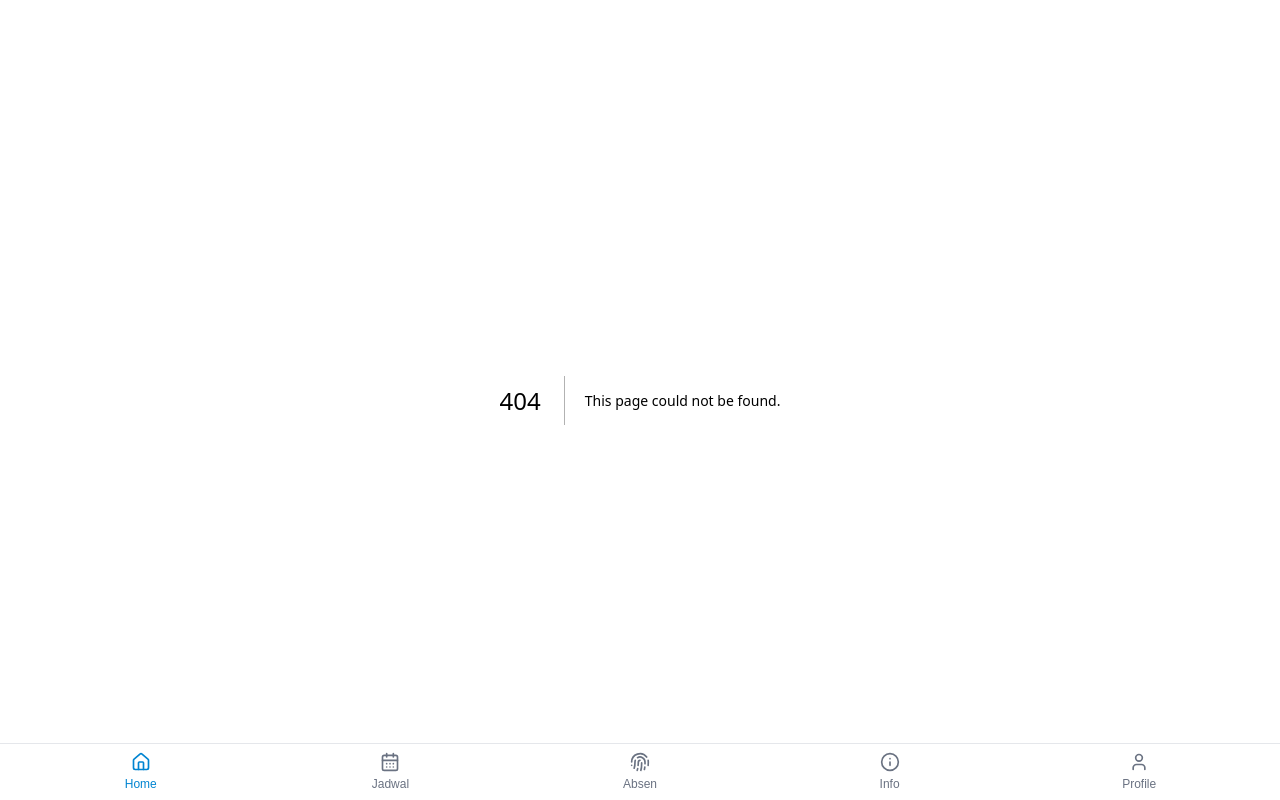
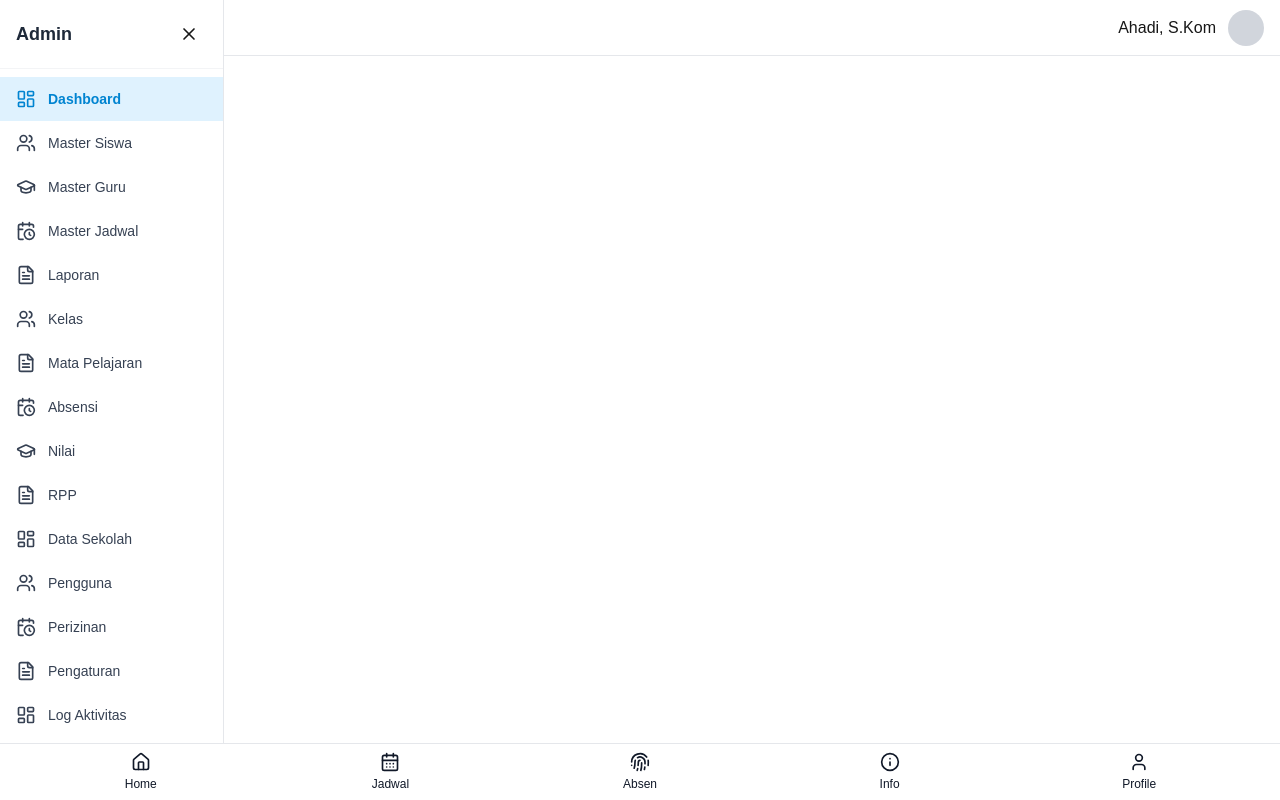
Before and after one commit to ahaydeid/absen-app, a Next.js app: page /admin/dashboard in a window 1280 px wide. Before the commit this address had no page. Built offline with nearby package versions, Linux system fonts and the light colour scheme.

Commit message:
Update admin

```diff
--- /dev/null
+++ b/src/app/admin/components/Sidebar.tsx
@@ -0,0 +1,81 @@
+"use client";
+
+import { useState } from "react";
+import Link from "next/link";
+import { usePathname } from "next/navigation";
+import {
+  LayoutDashboard,
+  Users,
+  GraduationCap,
+  CalendarClock,
+  FileText,
+  Menu,
+  X,
+} from "lucide-react";
+
+export default function Sidebar() {
+  const [isOpen, setIsOpen] = useState(true);
+  const pathname = usePathname();
+
+  const menus = [
+    { name: "Dashboard", icon: LayoutDashboard, path: "/admin/dashboard" },
+    { name: "Master Siswa", icon: Users, path: "/admin/master-siswa" },
+    { name: "Master Guru", icon: GraduationCap, path: "/admin/master-guru" },
+    { name: "Master Jadwal", icon: CalendarClock, path: "/admin/master-jadwal" },
+    { name: "Laporan", icon: FileText, path: "/admin/laporan" },
+    { name: "Kelas", icon: Users, path: "/admin/kelas" },
+    { name: "Mata Pelajaran", icon: FileText, path: "/admin/mata-pelajaran" },
+    { name: "Absensi", icon: CalendarClock, path: "/admin/absensi" },
+    { name: "Nilai", icon: GraduationCap, path: "/admin/nilai" },
+    { name: "RPP", icon: FileText, path: "/admin/rpp" },
+    { name: "Data Sekolah", icon: LayoutDashboard, path: "/admin/data-sekolah" },
+    { name: "Pengguna", icon: Users, path: "/admin/pengguna" },
+    { name: "Perizinan", icon: CalendarClock, path: "/admin/perizinan" },
+    { name: "Pengaturan", icon: FileText, path: "/admin/pengaturan" },
+    { name: "Log Aktivitas", icon: LayoutDashboard, path: "/admin/log-aktivitas" },
+  ];
+
+  return (
+    <aside
+      className={`${
+        isOpen ? "w-56" : "w-16"
+      } bg-white border-r border-gray-200 pb-10 transition-all duration-300 flex flex-col fixed top-0 left-0 h-screen`}
+    >
+      {/* Header (tetap di atas) */}
+      <div className="flex items-center justify-between p-4 border-b border-gray-100 flex-shrink-0 sticky top-0 bg-white z-10">
+        {isOpen && <h1 className="font-bold text-lg text-gray-800">Admin</h1>}
+        <button
+          onClick={() => setIsOpen(!isOpen)}
+          className="p-2 rounded-md hover:bg-gray-100"
+        >
+          {isOpen ? <X className="w-5 h-5" /> : <Menu className="w-5 h-5" />}
+        </button>
+      </div>
+
+      {/* Menu scrollable */}
+      <nav className="flex-1 overflow-y-auto mt-2 scrollbar-thin scrollbar-thumb-gray-300 scrollbar-track-transparent">
+        {menus.map((menu, index) => {
+          const Icon = menu.icon;
+          const isActive = pathname === menu.path;
+
+          return (
+            <Link key={index} href={menu.path}>
+              <div
+                className={`flex items-center gap-3 w-full p-3 cursor-pointer transition text-sm ${
+                  isOpen ? "justify-start px-4" : "justify-center"
+                } ${
+                  isActive
+                    ? "bg-sky-100 text-sky-600 font-semibold"
+                    : "text-gray-700 hover:bg-sky-50"
+                }`}
+              >
+                <Icon className="w-5 h-5 flex-shrink-0" />
+                {isOpen && <span>{menu.name}</span>}
+              </div>
+            </Link>
+          );
+        })}
+      </nav>
+    </aside>
+  );
+}
--- /dev/null
+++ b/src/app/admin/components/Topbar.tsx
@@ -0,0 +1,13 @@
+"use client";
+
+export default function Topbar({ title }: { title: string }) {
+  return (
+    <header className="h-14 bg-white fixed top-0 left-0 right-0 z-[-50] border-b border-gray-200 flex items-center justify-between px-4">
+      <h2 className="font-semibold text-gray-700">{title}</h2>
+      <div className="flex items-center gap-3">
+        <h4>Ahadi, S.Kom</h4>
+        <div className="w-9 h-9 rounded-full bg-gray-300"></div>
+      </div>
+    </header>
+  );
+}
--- /dev/null
+++ b/src/app/admin/dashboard/page.tsx
@@ -0,0 +1,17 @@
+"use client";
+
+
+export default function AdminDashboardPage() {
+  return (
+    <div className="flex h-screen bg-gray-50">
+      <div className="flex-1 flex flex-col">
+        <main className="flex-1 p-4 overflow-y-auto">
+          <div className="bg-white rounded-xl p-6 shadow-sm border border-gray-100">
+            <h3 className="text-lg font-bold text-gray-800 mb-2">Selamat Datang, Admin</h3>
+            <p className="text-sm text-gray-600">Ini adalah halaman utama dashboard admin. Gunakan menu di sebelah kiri untuk mengelola data sekolah.</p>
+          </div>
+        </main>
+      </div>
+    </div>
+  );
+}
--- /dev/null
+++ b/src/app/admin/layout.tsx
@@ -0,0 +1,15 @@
+import React from "react";
+import Topbar from "@/app/admin/components/Topbar";
+import Sidebar from "./components/Sidebar";
+
+const layout = () => {
+  return (
+    <>
+      {/* <Topbar title="Dashboard Admin" /> */}
+      <Topbar title="" />
+      <Sidebar />
+    </>
+  );
+};
+
+export default layout;
--- a/src/app/components/HeroSection.tsx
+++ b/src/app/components/HeroSection.tsx
@@ -5,13 +5,16 @@ import Image from "next/image";
 export default function HeroSection() {
   return (
     <div className="top-0 left-0 right-0 bg-white border-t border-gray-200">
-      <div className="mx-auto flex items-center justify-between px-4 py-3">
+      <div className="mx-auto flex items-center justify-between px-3 md:px-6 py-2 md:py-3">
+        {/* Logo */}
         <div className="flex items-center gap-3">
-          <div className="w-16 h-16 rounded-full overflow-hidden bg-gray-100 flex items-center justify-center">
-            <Image src="/logo.png" alt="Logo Sekolah" width={64} height={64} className="object-contain" />
+          <div className="w-10 h-10 md:w-16 md:h-16 rounded-full overflow-hidden bg-gray-100 flex items-center justify-center">
+            <Image src="/logo.png" alt="Logo Sekolah" width={64} height={64} className="object-contain w-full h-full" />
           </div>
         </div>
-        <p className="text-xl ms-10 font-bold text-gray-800 mb-3">
+
+        {/* Tanggal */}
+        <p className="text-xs sm:text-sm md:text-lg font-bold text-gray-800 mb-0 md:mb-3 text-center flex-1">
           {new Date().toLocaleDateString("id-ID", {
             weekday: "long",
             day: "numeric",
@@ -20,13 +23,15 @@ export default function HeroSection() {
           })}
         </p>
 
-        <div className="flex flex-col items-end flex-1 text-right pr-3">
-          <div className="text-gray-900 font-extrabold text-lg leading-tight">Ahadi Hadi</div>
-          <div className="text-gray-700 text-base">Coding</div>
+        {/* Guru */}
+        <div className="flex flex-col items-end flex-shrink-0 text-right pr-2 md:pr-3">
+          <div className="text-gray-900 font-extrabold text-sm md:text-lg leading-tight">Ahadi</div>
+          <div className="text-gray-700 text-xs md:text-base">Coding</div>
         </div>
 
-        <div className="w-14 h-14 rounded-full overflow-hidden border border-gray-200 flex-shrink-0">
-          <Image src="/profile.png" alt="Foto Guru" width={56} height={56} className="object-cover" />
+        {/* Foto Guru */}
+        <div className="w-10 h-10 md:w-14 md:h-14 rounded-full overflow-hidden border border-gray-200 flex-shrink-0 ml-2">
+          <Image src="/profile.png" alt="Foto Guru" width={56} height={56} className="object-cover w-full h-full" />
         </div>
       </div>
     </div>
--- a/src/app/page.tsx
+++ b/src/app/page.tsx
@@ -10,7 +10,6 @@ export default function DashboardPage() {
       <HeroSection/>
       <MenuSection/>
       <TodaySection/>
-
     </div>
   );
 }
--- a/src/components/BottomNav.tsx
+++ b/src/components/BottomNav.tsx
@@ -24,7 +24,7 @@ export default function BottomNav({ active = "home" }: { active?: Item }) {
               key={it.id}
               href={it.href}
               className={`flex-1 flex flex-col items-center justify-center text-xs py-2 focus:outline-none transition ${
-                isActive ? "text-sky-600" : "text-gray-500"
+                isActive ? "text-gray-900" : "text-gray-900"
               }`}
             >
               <div>{it.icon}</div>
```
